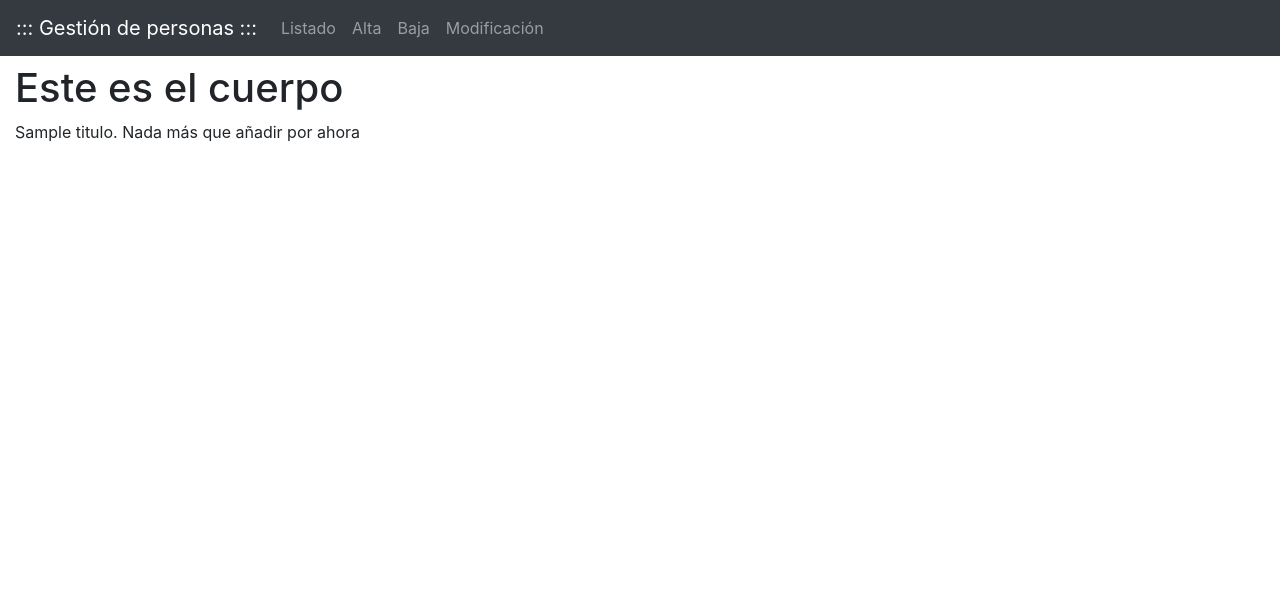
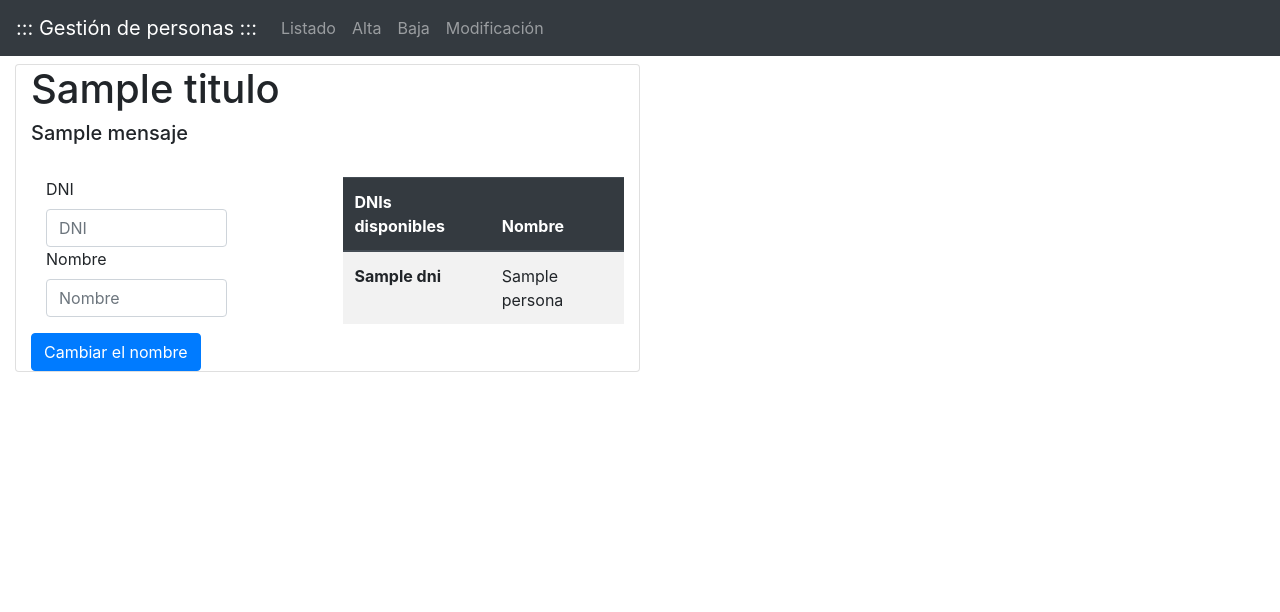
Before and after one commit to Keteveo/Actividades-Curso-Symfony-MariaDB, a Symfony app: template gestorProductos/templates/persona/modificaPersona.html.twig in a window 1280 px wide. Shown: the top 612 px of the page. Run offline with Twig, Linux system fonts and the light colour scheme; the template is opened without the code that fills it: most values are stand-ins (such as "Sample title", 1, 10 or a date in 2020); some libraries are stand-ins or nearby versions.

Commit message:
UD4. Punto 5. Formulario modificación

```diff
--- a/gestorProductos/templates/persona/modificaPersona.html.twig
+++ b/gestorProductos/templates/persona/modificaPersona.html.twig
@@ -1,10 +1,46 @@
 {% extends 'base.html.twig' %}
 
-{% block titulo %}{{ titulo }}{% endblock %}
+{% block titulo %}Gestión de personas | {{ titulo }}{% endblock %}
 
 {% block contenido %}
-{{ parent() }}
-<p>{{ titulo }}. Nada más que añadir por ahora</p>
+<div class="card col-md-6">
+<h1> {{titulo}}</h1>
+<h5 class="mb-4"> {{mensaje}}</h5>
+    <div class="row">
+        <div class="col-md mt-2">
+            <form method="POST" action="modificador">
+                <div class="form-group col-md-9">
+                    <label for="inputDni">DNI</label>
+                    <input type="text" class="form-control" id="inputDni" placeholder="DNI" name="inputDni">
+                    <label for="inputNombre">Nombre</label>
+                    <input type="text" class="form-control" id="inputNombre" placeholder="Nombre" name="inputNombre">
+                </div>
+            <button type="submit" class="btn btn-primary">Cambiar el nombre</button>
+            </form>
+        </div>
+        <div class="col-md mt-2">
+            <table class="table table-striped">
+            <thead class="thead-dark">
+                <tr>
+                    <th scope="col">DNIs disponibles</th>
+                    <th>Nombre</th>
+                </tr>
+            </thead>
+            <tbody>
+                {% for p in persona %}
+                <tr>
+                    <th scope="row">{{ p.dni }}</td>
+                    <td> {{p.nombre}}</td>
+                </tr>
+                {% endfor %}
+            </tbody>
+        </table>
+    </div>
+    </div>
+</div>
+
+
+
 {% endblock %}
 {% block pie %}
 {{ parent() }}
```
Also changed, not shown: gestorProductos/src/Controller/PersonaController.php (+70 -10 lines), README.md.
